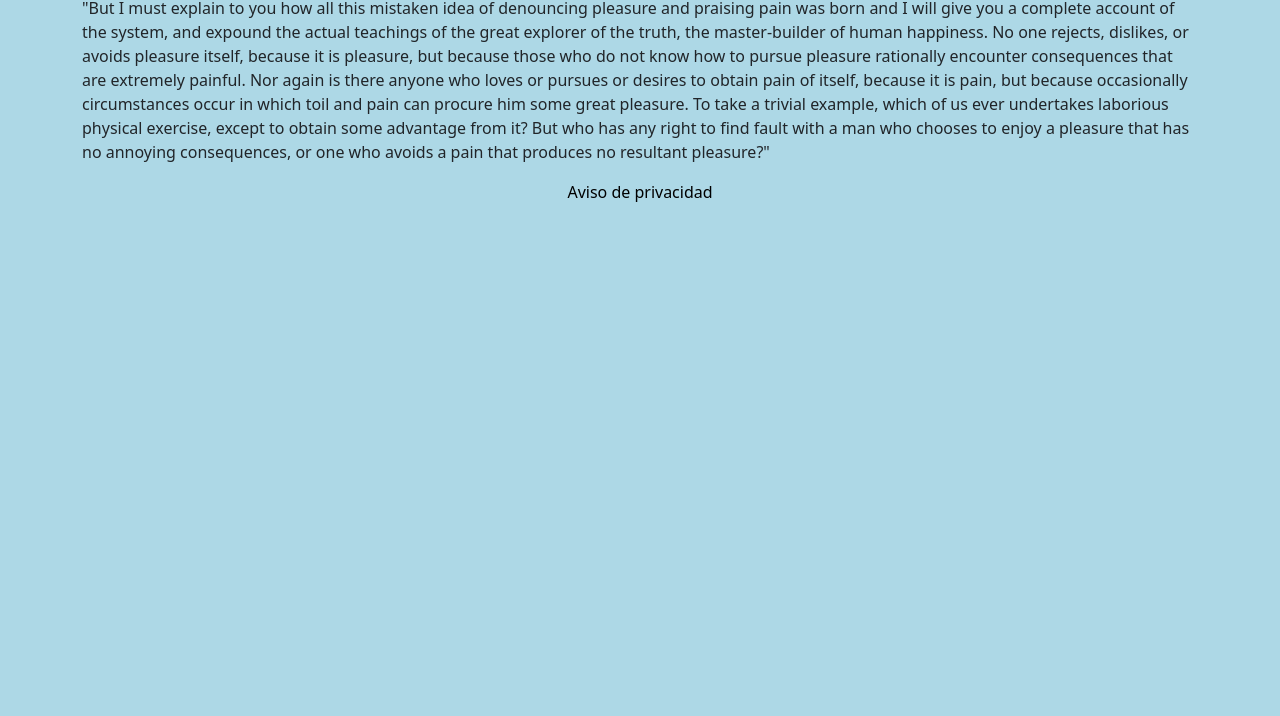
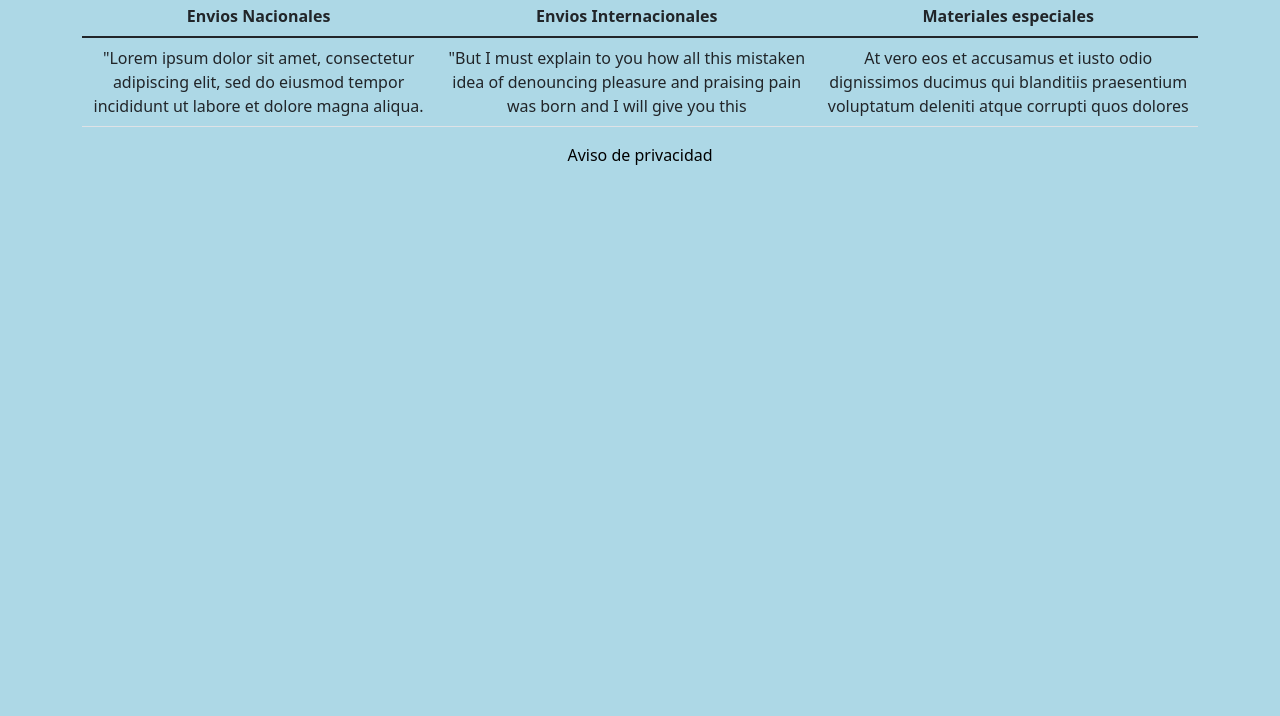
Before and after one commit to FelixPadillaS/desafioClase1213, a website: page html/servicios.html in a window 1280 px wide. Shown: the part 84-800 px from the top of the page. Drawn offline with nearby package versions, Linux system fonts and the light colour scheme.

Commit message:
Add files via upload

```diff
--- a/html/servicios.html
+++ b/html/servicios.html
@@ -17,12 +17,28 @@
         <a href="productos.html">Productos</a>
         <a href="disenio.html">Diseño</a>
         <a href="contacto.html">Contacto</a>
+            <h1 class="animate__animated animate__wobble">Servicios</h1>
     </div>
 
     <div class="container">
-        <h1 class="animate__animated animate__wobble">Servicios</h1>
-        <p>"But I must explain to you how all this mistaken idea of denouncing pleasure and praising pain was born and I will give you a complete account of the system, and expound the actual teachings of the great explorer of the truth, the master-builder of human happiness. No one rejects, dislikes, or avoids pleasure itself, because it is pleasure, but because those who do not know how to pursue pleasure rationally encounter consequences that are extremely painful. Nor again is there anyone who loves or pursues or desires to obtain pain of itself, because it is pain, but because occasionally circumstances occur in which toil and pain can procure him some great pleasure. To take a trivial example, which of us ever undertakes laborious physical exercise, except to obtain some advantage from it? But who has any right to find fault with a man who chooses to enjoy a pleasure that has no annoying consequences, or one who avoids a pain that produces no resultant pleasure?"</p>
+        <table class="table">
+            <thead>
+            <tr>
+                <th scope="col">Envios Nacionales</th>
+                <th scope="col">Envios Internacionales</th>
+                <th scope="col">Materiales especiales</th>
+            </tr>
+            </thead>
+            <tbody>
+            <tr>
+                <td>"Lorem ipsum dolor sit amet, consectetur adipiscing elit, sed do eiusmod tempor incididunt ut labore et dolore magna aliqua.</td>
+                <td>"But I must explain to you how all this mistaken idea of denouncing pleasure and praising pain was born and I will give you this</td>
+                <td>At vero eos et accusamus et iusto odio dignissimos ducimus qui blanditiis praesentium voluptatum deleniti atque corrupti quos dolores</td>
+            </tr>
+        </tbody>
+        </table>
     </div>
+
 
     <footer>
         <div id="footercenter">
```
